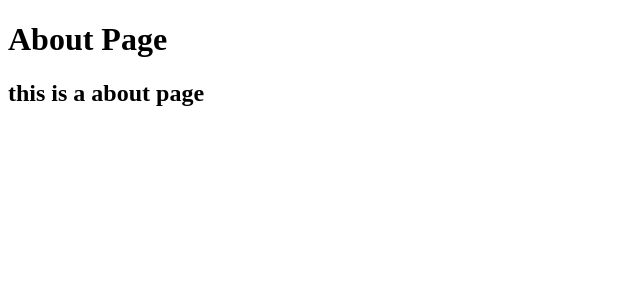
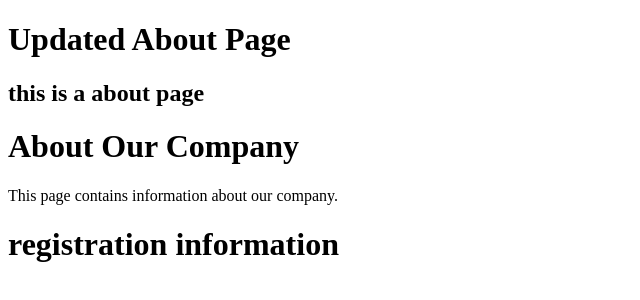
Before and after one commit to abhijitpathy/class-practical, a plain HTML site: page about.html in a window 1280 px wide. Shown: the whole page, without its empty margins (0-640 px from the left). Drawn offline with Linux system fonts and the light colour scheme.

Commit message:
improved registration details in about page

```diff
--- a/about.html
+++ b/about.html
@@ -6,8 +6,11 @@
     <title>Document</title>
 </head>
 <body>
-    <h1>About Page</h1>
+   <h1>Updated About Page</h1>
     <h2>this is a about page</h2>
+    <h1>About Our Company</h1>
+<p>This page contains information about our company.</p>
+<h1>registration information</h1>
 
 </body>
 </html>
```
